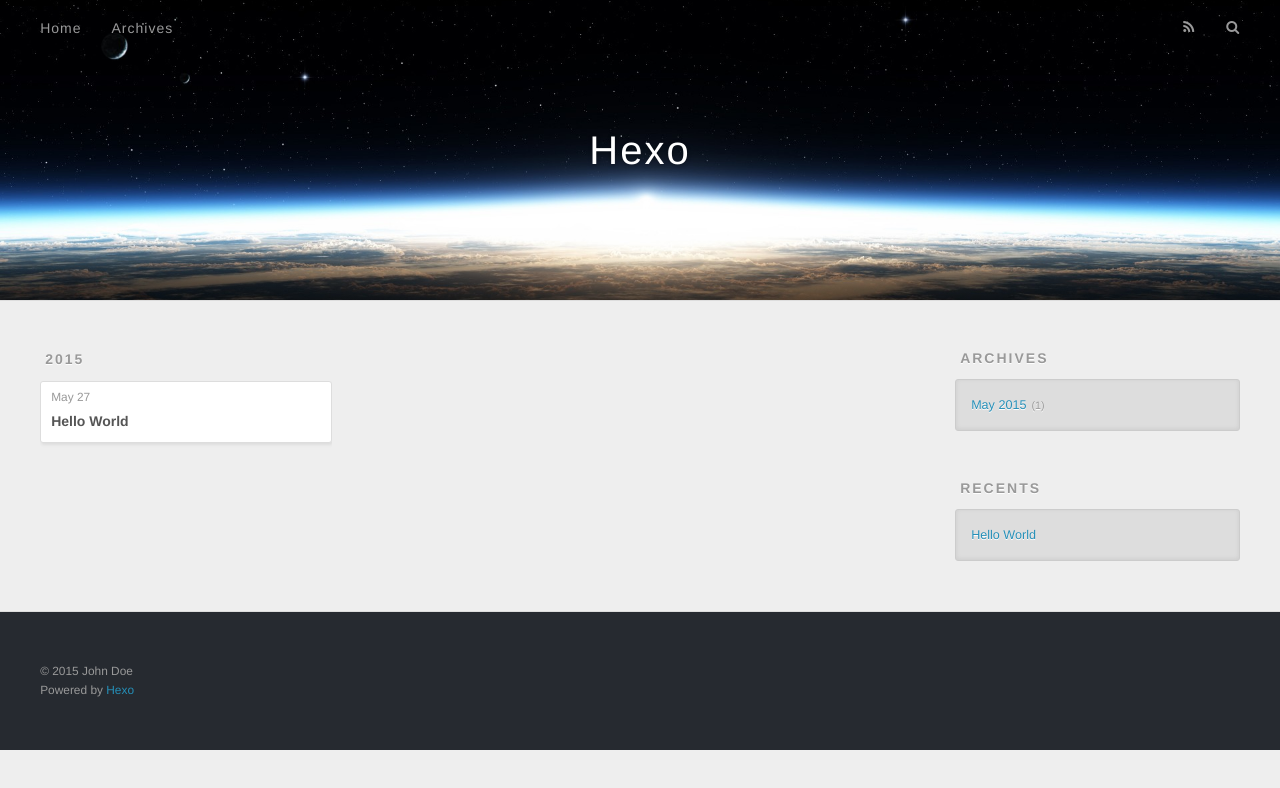
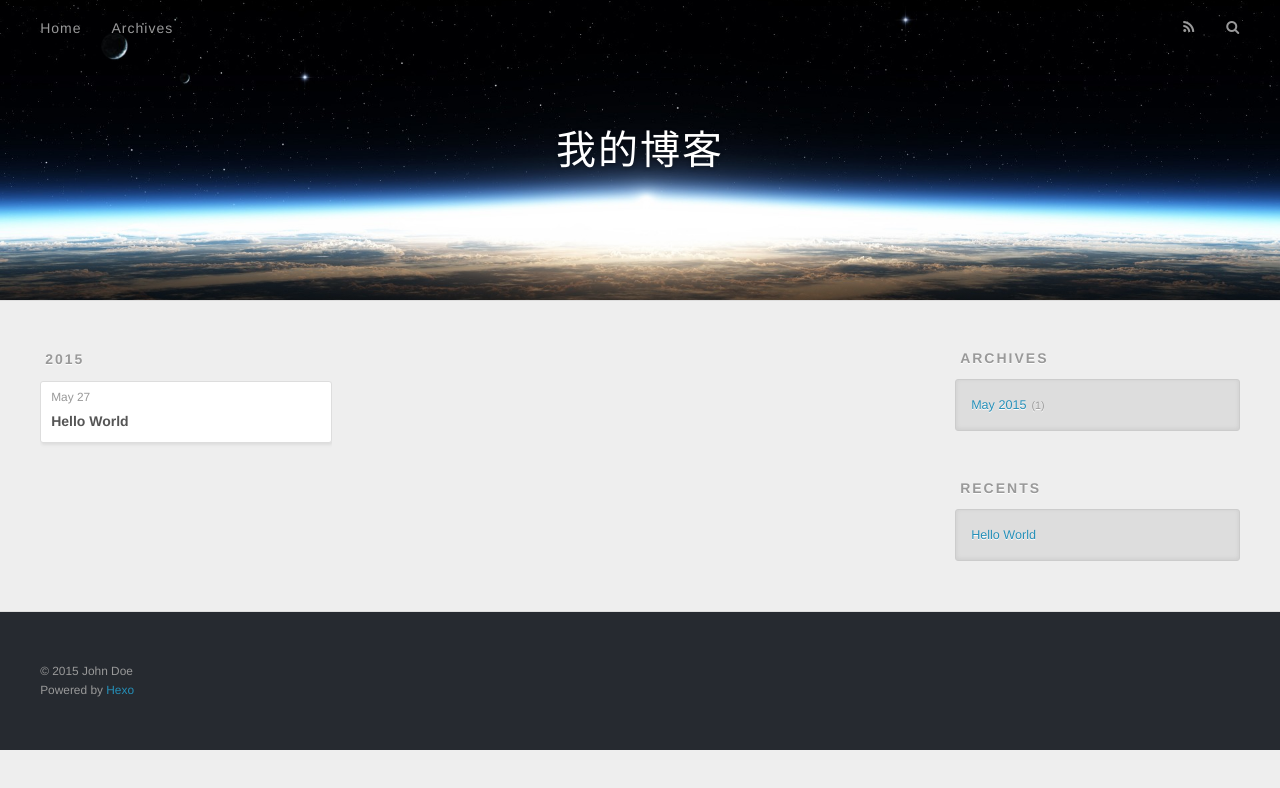
Before and after one commit to Kay90/hexo-blog, a plain HTML site: page archives/2015/05/index.html in a window 1280 px wide. Drawn offline with nearby package versions, Linux system fonts and the light colour scheme.

Commit message:
Site updated: 2015-05-27 17:35:45

```diff
--- a/archives/2015/05/index.html
+++ b/archives/2015/05/index.html
@@ -3,19 +3,19 @@
 <head>
   <meta charset="utf-8">
 
-  <title>Archives: 2015/5 | Hexo</title>
+  <title>Archives: 2015/5 | 我的博客</title>
   <meta name="viewport" content="width=device-width, initial-scale=1, maximum-scale=1">
   <meta name="description">
 <meta property="og:type" content="website">
-<meta property="og:title" content="Hexo">
+<meta property="og:title" content="我的博客">
 <meta property="og:url" content="http://yoursite.com/archives/2015/05/index.html">
-<meta property="og:site_name" content="Hexo">
+<meta property="og:site_name" content="我的博客">
 <meta property="og:description">
 <meta name="twitter:card" content="summary">
-<meta name="twitter:title" content="Hexo">
+<meta name="twitter:title" content="我的博客">
 <meta name="twitter:description">
 
-    <link rel="alternative" href="/atom.xml" title="Hexo" type="application/atom+xml">
+    <link rel="alternative" href="/atom.xml" title="我的博客" type="application/atom+xml">
 
 
     <link rel="icon" href="/favicon.png">
@@ -33,7 +33,7 @@
   <div id="header-outer" class="outer">
     <div id="header-title" class="inner">
       <h1 id="logo-wrap">
-        <a href="/" id="logo">Hexo</a>
+        <a href="/" id="logo">我的博客</a>
       </h1>
 
     </div>
```
Also changed, not shown: 2015/05/27/hello-world/index.html (+4 -4 lines), archives/2015/index.html (+6 -6 lines), archives/index.html (+6 -6 lines), index.html (+6 -6 lines), 1 other file.
